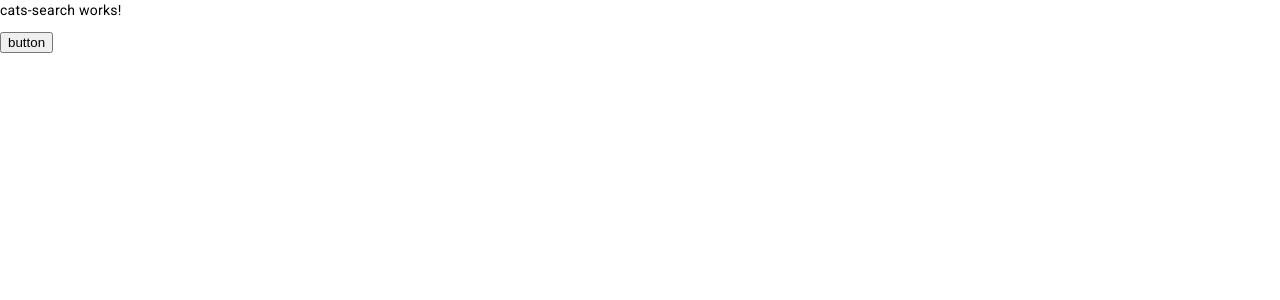
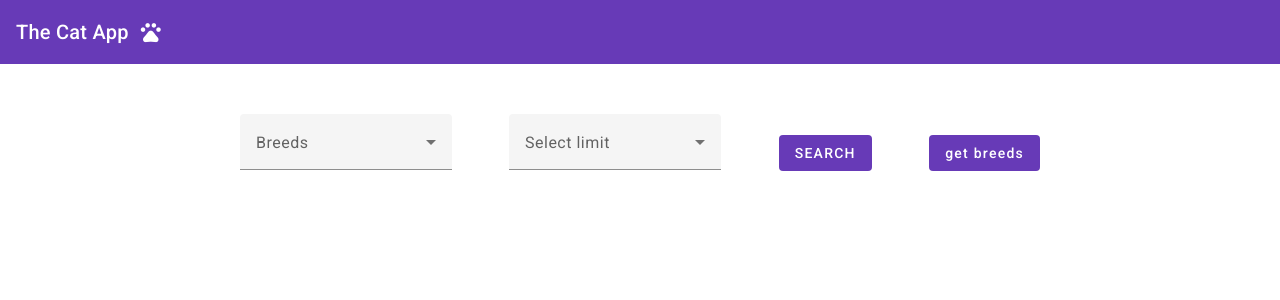
Before and after one commit to krymniak/the-cat-app, an Angular app: page / in a window 1280 px wide. Shown: the top 300 px of the page. Built offline with nearby package versions, Linux system fonts and the light colour scheme.

Commit message:
create html template and add some styles

```diff
--- a/src/app/app.component.html
+++ b/src/app/app.component.html
@@ -1 +1,11 @@
-<app-cats-search></app-cats-search>
+<mat-toolbar color="primary">
+  <mat-toolbar-row>
+    <span>The Cat App</span>
+		<span class="material-symbols-outlined">
+			pets
+			</span>
+  </mat-toolbar-row>
+</mat-toolbar>
+<div class="container">
+	<app-cats-search></app-cats-search>
+</div>
--- a/src/app/cats-search/cats-search.component.html
+++ b/src/app/cats-search/cats-search.component.html
@@ -1,5 +1,44 @@
-<p>cats-search works!</p>
-<button (click)="searchCats()">button</button>
-<div *ngFor="let image of images">
-	<img src="{{image.url}}" >
+<div class="main">
+	<mat-form-field appearance="fill">
+		<mat-label>Breeds</mat-label>
+		<mat-select [formControl]="breedsIdss" multiple>
+			<mat-select-trigger>
+				{{breedsIdss.value?.[0] || 'All breeds'}}
+				<span *ngIf="(breedsIdss.value?.length || 0) > 1" class="example-additional-selection">
+					(+{{(breedsIdss.value?.length || 0) - 1}} {{breedsIdss.value?.length === 2 ? 'other' : 'others'}})
+				</span>
+			</mat-select-trigger>
+			<mat-option *ngFor="let breeds of breedsIds" [value]="breeds.breedsId">{{breeds.name}}</mat-option>
+		</mat-select>
+	</mat-form-field>
+
+	<mat-form-field appearance="fill">
+		<mat-label>Select limit</mat-label>
+		<mat-select [formControl]="limit" disableRipple>
+			<mat-option value=5>5</mat-option>
+			<mat-option value=10>10</mat-option>
+			<mat-option value=25>25</mat-option>
+		</mat-select>
+	</mat-form-field>
+
+	<button class="btn" mat-flat-button color="primary"(click)="searchCats()">SEARCH</button>
+	<button mat-flat-button color="primary"(click)="getBreeds()">get breeds</button>
 </div>
+
+
+	<div class="card">
+			<div *ngFor="let image of images" class=image-container>
+				<div *ngFor="let breed of image.breeds">
+					<mat-card>
+							<mat-card-header>
+								<mat-card-title>{{breed.name}}</mat-card-title>
+							</mat-card-header>
+							<img mat-card-image src="{{image.url}}">
+							<mat-card-content>
+								<p>{{ breed.description }}</p>
+							</mat-card-content>
+					</mat-card>
+					<br><br>
+				</div>
+			</div>
+	</div>
--- a/src/app/cats-search/cats-search.component.scss
+++ b/src/app/cats-search/cats-search.component.scss
@@ -0,0 +1,35 @@
+
+.main {
+	display: flex;
+	flex-direction: row;
+	justify-content: space-between;
+	align-items: center;
+}
+
+.image-container{
+  width: 300px;
+  min-height: 100px;
+  max-width: 300px;
+  margin: 8px;
+  border-radius: 2px;
+  box-shadow: 0 1px 4px 0 rgba(0, 0, 0, 0.14);
+  overflow: hidden;
+	flex: 0 1 50%;
+}
+
+.card{
+	display:flex;
+	flex-wrap:wrap;
+	justify-content: space-between;
+}
+
+.mat-mdc-card-content {
+	display: block;
+	padding: 10px 16px;
+	font-family: 'Montserrat';
+}
+.mat-mdc-card-header {
+	display: flex;
+	justify-content: center;
+	margin: 5px 0px;
+}
--- a/src/app/cats-search/cats-search.component.ts
+++ b/src/app/cats-search/cats-search.component.ts
@@ -1,6 +1,8 @@
-import { Component } from '@angular/core';
+import { Component, OnChanges, OnInit, SimpleChanges } from '@angular/core';
 import { CatsSearchService } from '../shared/cats-search.service';
 import { CatObj } from '../shared/interface';
+import { FormArray, FormBuilder, FormControl, FormGroup } from '@angular/forms';
+import { BehaviorSubject, map, Observable, Subscription, switchMap, tap } from 'rxjs';
 
 
 @Component({
@@ -8,24 +10,90 @@ import { CatObj } from '../shared/interface';
 	templateUrl: './cats-search.component.html',
 	styleUrls: ['./cats-search.component.scss']
 })
-export class CatsSearchComponent {
+export class CatsSearchComponent implements OnInit, OnChanges {
+
+	paramsHuyams$!: Observable<CatObj[]>
+
+	form!: FormGroup
+	breedsIdss = new FormControl;
+	limit = new FormControl(10)
+	private _params$ = new BehaviorSubject<null>(null)
+	private _subscription = new Subscription()
 
 	images!: CatObj[]
-	ad: any
-	constructor(private catsService: CatsSearchService) {
+	breedsIds!: any[]
+
+
+	get paramsArray(): FormArray {
+		return this.form.get('params') as FormArray
+	}
+
+	constructor(
+		private catsService: CatsSearchService,
+		private formBuilder: FormBuilder
+	) {
+		this.form = formBuilder.group({
+			params: this.formBuilder.array([])
+		})
+	}
+
+	ngOnChanges(changes: SimpleChanges): void {
+		console.log(changes)
+	}
+
+	ngOnInit(): void {
+
+
+		this.paramsHuyams$ = this.catsService.getImages(20, '')
+			.pipe(
+				tap((params: any) => {
+					this.paramsArray.clear()
+					params.map((paramData: any) => paramData.map((param: any) => {
+						this.paramsArray.push(
+							this.formBuilder.group({
+								...param,
+								breeds: [
+									{ value: param.id }
+								]
+							})
+						)
+					}))
+				})
+			)
+		setTimeout(() => {
+			console.log(this.breedsIdss.value)
+			console.log(this.limit.value)
+		}, 5000)
 
 	}
 
+
 	searchCats() {
-		this.catsService.getImages(20, '').subscribe(
+		this.catsService.getImages(this.limit.value!, this.breedsIdss.value).subscribe(
 			data => {
 				this.images = data
 				console.log(this.images)
-				this.ad = Object.keys(data)
-				console.log(this.ad)
 			}
 		)
 	}
 
+	getBreeds() {
+		this.catsService.getBreeds()
+			.pipe(
+				map((data: any) =>
+					data.map((res: any) => {
+						return {
+							breedsId: res.id,
+							name: res.name
+						}
+					})
+				)
+			).subscribe(breedsId => {
+				this.breedsIds = breedsId
+				this.breedsIds.unshift({ breedsId: '', name: 'All breeds' })
+				console.log(breedsId)
+			})
+	}
+
 
 }
--- a/src/app/shared/cats-search.service.ts
+++ b/src/app/shared/cats-search.service.ts
@@ -10,7 +10,7 @@ export class CatsSearchService {
 
 	constructor(private http: HttpClient) { }
 
-	getImages(limit:number, breedIds: string): Observable<CatObj[]> {
+	getImages(limit: number =10, breedIds: string): Observable<CatObj[]> {
 		return this.http.get(`${environment.url}?limit=${limit}&api_key=${environment.apiKey}&breed_ids=${breedIds}`)
 			.pipe(
 				map((response: { [key: string]: any }) => {
@@ -22,4 +22,9 @@ export class CatsSearchService {
 				})
 			)
 	}
+
+
+	getBreeds(): Observable<object> {
+		return this.http.get('https://api.thecatapi.com/v1/breeds')
 	}
+}
--- a/src/app/shared/interface.ts
+++ b/src/app/shared/interface.ts
@@ -1,5 +1,5 @@
 export interface CatObj {
 	id: string,
 	url: string,
-	breeds: object
+	breeds: any
 }
--- a/src/index.html
+++ b/src/index.html
@@ -9,6 +9,8 @@
   <link rel="preconnect" href="https://fonts.gstatic.com">
   <link href="https://fonts.googleapis.com/css2?family=Roboto:wght@300;400;500&display=swap" rel="stylesheet">
   <link href="https://fonts.googleapis.com/icon?family=Material+Icons" rel="stylesheet">
+	<link rel="stylesheet" href="https://fonts.googleapis.com/css2?family=Material+Symbols+Outlined:opsz,wght,FILL,GRAD@48,400,0,0" />
+	<link rel="preconnect" href="https://fonts.googleapis.com"><link rel="preconnect" href="https://fonts.gstatic.com" crossorigin><link href="https://fonts.googleapis.com/css2?family=Montserrat&display=swap" rel="stylesheet">
 </head>
 <body class="mat-typography">
   <app-root></app-root>
--- a/src/styles.scss
+++ b/src/styles.scss
@@ -2,3 +2,19 @@
 
 html, body { height: 100%; }
 body { margin: 0; font-family: Roboto, "Helvetica Neue", sans-serif; }
+
+.container {
+	max-width: 800px;
+	margin: auto;
+	overflow: hidden;
+	padding: 50px 32px;
+}
+
+.material-symbols-outlined {
+	margin: 0px 0px 0px 10px;
+  font-variation-settings:
+  'FILL' 0,
+  'wght' 400,
+  'GRAD' 0,
+  'opsz' 48
+}
```
Also changed, not shown: src/app/app.module.ts (+15 -1 lines). Lines whose indentation alone changed are shown as unchanged.
